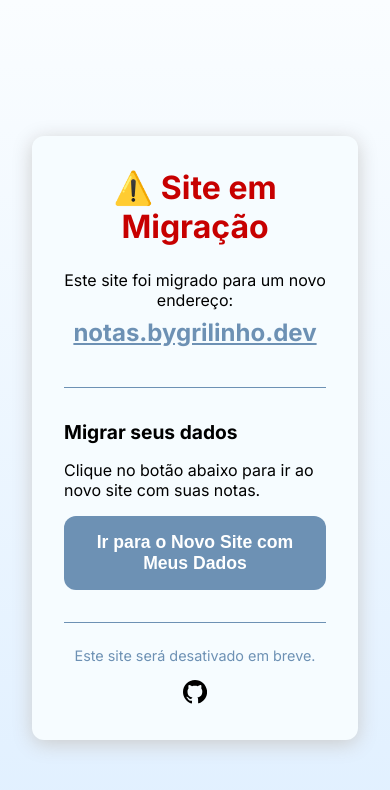
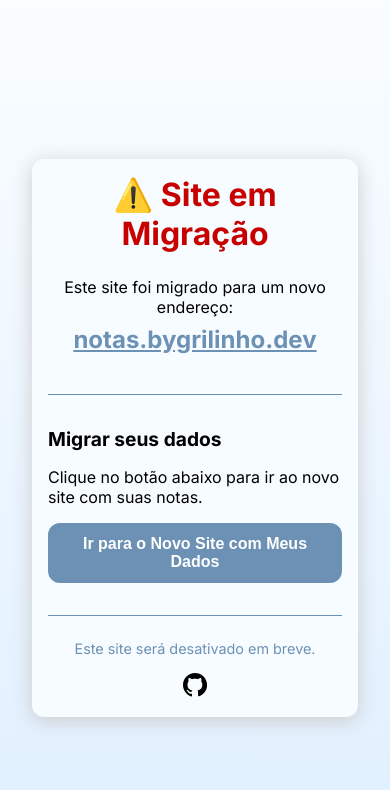
Before and after one commit to Bygrilinho/notaseep, a Next.js app: page / in a window 390 px wide. Shown: the top 790 px of the page. Built offline with nearby package versions, Linux system fonts and the light colour scheme.

Commit message:
feat: Responsividade no card de exportação

```diff
--- a/app/page.module.css
+++ b/app/page.module.css
@@ -99,3 +99,20 @@
 .footer a:hover {
   opacity: 0.7;
 }
+
+@media screen and (max-width: 600px) {
+  .card {
+    padding: 1rem;
+  }
+
+  .exportButton {
+    font-size: 1rem;
+    padding: 0.75rem;
+  }
+}
+
+@media screen and (max-width: 360px) {
+  .newUrl {
+    font-size: 1.2rem;
+  }
+}
```
